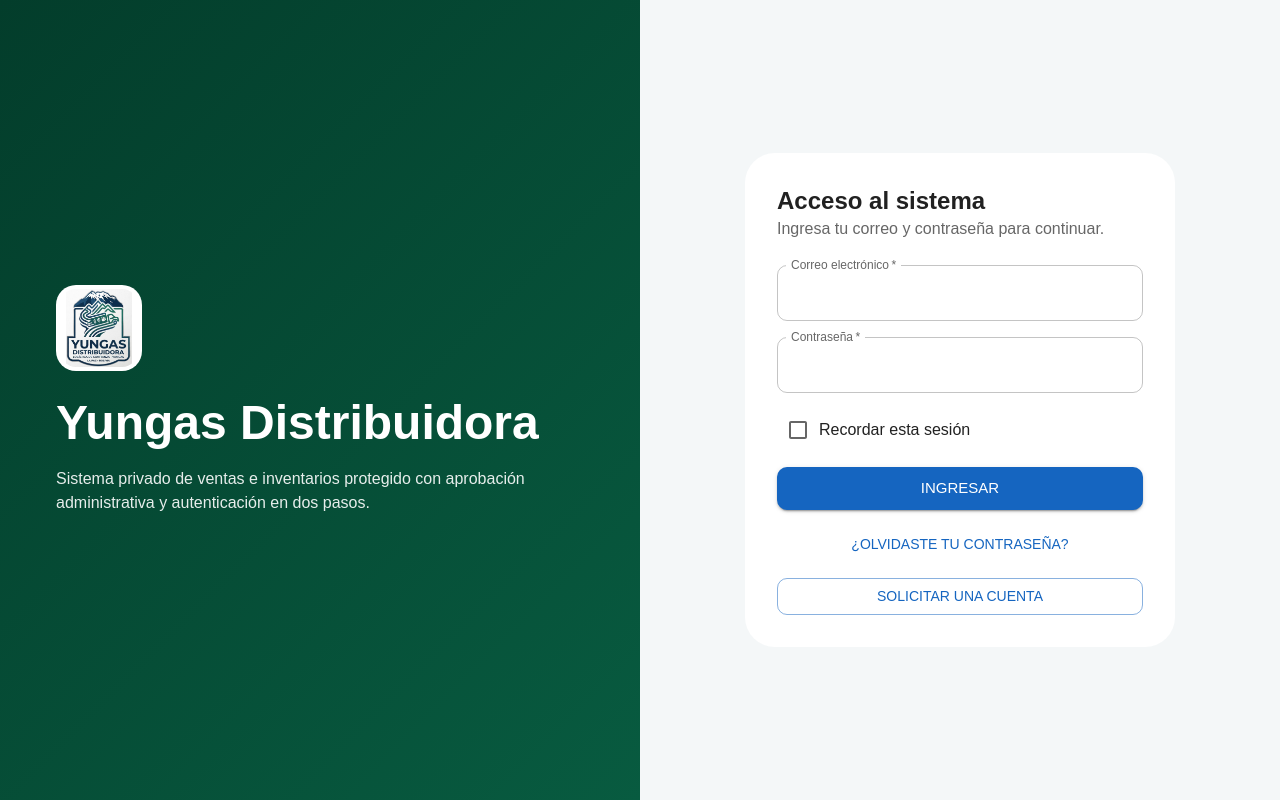
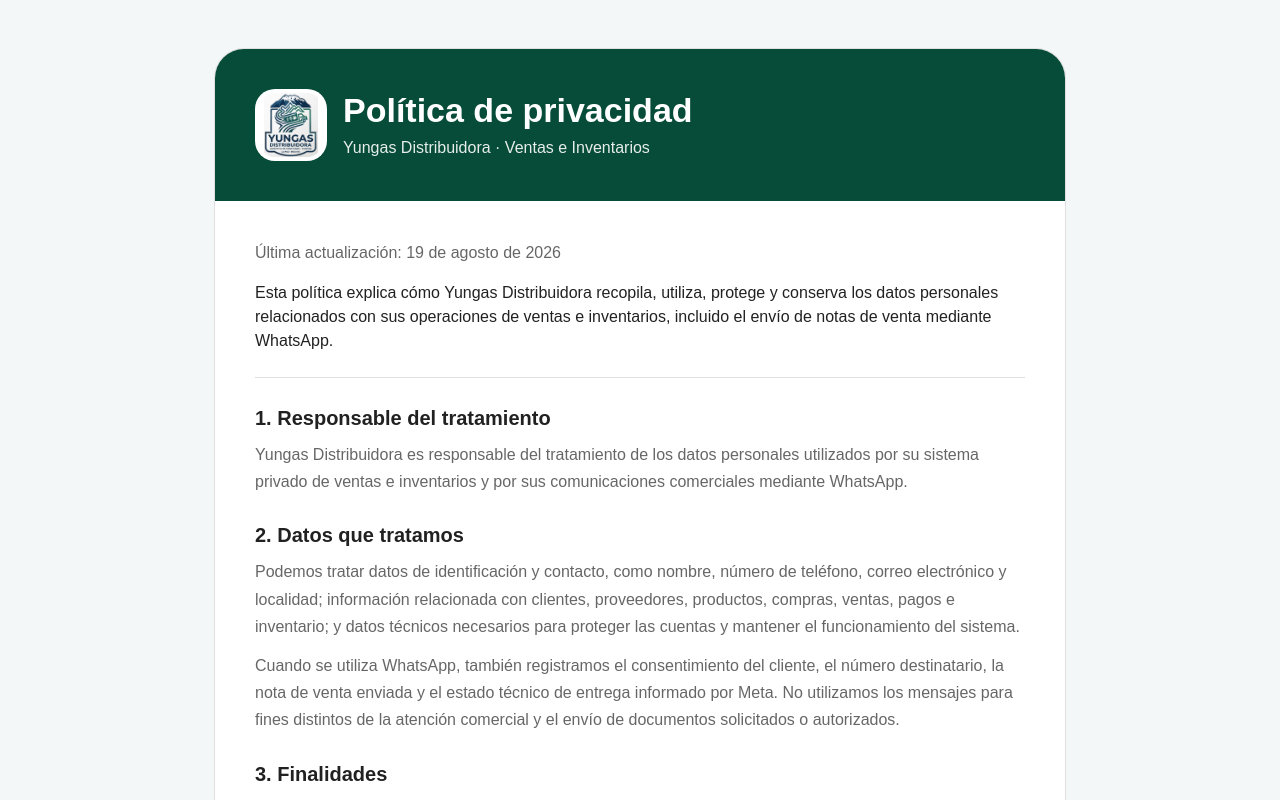
Before and after one commit to ivan4589/frontendProyectoFinal, a React (Vite) app: page /politica-de-privacidad in a window 1280 px wide. Before the commit this address led to /login. Shown: the top 800 px of the page. Built offline with nearby package versions, Linux system fonts and the light colour scheme; no server answers; some icons are missing.

Commit message:
Agregar política pública de privacidad para WhatsApp (#25)

```diff
--- a/src/features/auth/SecureLoginPage.tsx
+++ b/src/features/auth/SecureLoginPage.tsx
@@ -72,6 +72,9 @@
             <Button type="submit" variant="contained" size="large" disabled={loading}>{loading ? 'Verificando...' : 'Ingresar'}</Button>
             <Button component={Link} to="/recuperar-contrasena">¿Olvidaste tu contraseña?</Button>
             <Button component={Link} to="/registro" variant="outlined">Solicitar una cuenta</Button>
+            <Button component={Link} to="/politica-de-privacidad" color="inherit" size="small">
+              Política de privacidad
+            </Button>
           </Stack>
         </Paper>
       </Box>
--- /dev/null
+++ b/src/features/legal/PrivacyPolicyPage.tsx
@@ -0,0 +1,138 @@
+import { Box, Button, Container, Divider, Paper, Stack, Typography } from '@mui/material';
+import ArrowBackIcon from '@mui/icons-material/ArrowBack';
+import WhatsAppIcon from '@mui/icons-material/WhatsApp';
+import { Link } from 'react-router';
+
+const sections = [
+  {
+    title: '1. Responsable del tratamiento',
+    paragraphs: [
+      'Yungas Distribuidora es responsable del tratamiento de los datos personales utilizados por su sistema privado de ventas e inventarios y por sus comunicaciones comerciales mediante WhatsApp.',
+    ],
+  },
+  {
+    title: '2. Datos que tratamos',
+    paragraphs: [
+      'Podemos tratar datos de identificación y contacto, como nombre, número de teléfono, correo electrónico y localidad; información relacionada con clientes, proveedores, productos, compras, ventas, pagos e inventario; y datos técnicos necesarios para proteger las cuentas y mantener el funcionamiento del sistema.',
+      'Cuando se utiliza WhatsApp, también registramos el consentimiento del cliente, el número destinatario, la nota de venta enviada y el estado técnico de entrega informado por Meta. No utilizamos los mensajes para fines distintos de la atención comercial y el envío de documentos solicitados o autorizados.',
+    ],
+  },
+  {
+    title: '3. Finalidades',
+    paragraphs: [
+      'Usamos estos datos para administrar ventas e inventarios, emitir y enviar notas de venta en PDF, gestionar cobros, atender consultas, controlar accesos, prevenir fraudes, mantener registros de auditoría y cumplir obligaciones comerciales, contables y legales aplicables.',
+    ],
+  },
+  {
+    title: '4. Base y consentimiento para WhatsApp',
+    paragraphs: [
+      'Enviamos documentos por WhatsApp únicamente cuando existe una relación comercial y el cliente ha proporcionado su número y autorizado este canal. El cliente puede retirar su autorización en cualquier momento comunicándose con Yungas Distribuidora.',
+    ],
+  },
+  {
+    title: '5. Proveedores tecnológicos',
+    paragraphs: [
+      'Para operar el servicio podemos utilizar proveedores de infraestructura, base de datos, almacenamiento, correo y mensajería, incluidos Supabase, Render, Vercel, Resend y Meta Platforms/WhatsApp. Estos proveedores reciben únicamente los datos necesarios para prestar sus servicios y aplican sus propias condiciones y medidas de seguridad.',
+      'No vendemos ni alquilamos datos personales y no los compartimos con terceros para publicidad ajena a Yungas Distribuidora.',
+    ],
+  },
+  {
+    title: '6. Conservación y seguridad',
+    paragraphs: [
+      'Conservamos la información durante el tiempo necesario para atender la relación comercial, proteger la integridad de los registros y cumplir obligaciones legales. Aplicamos controles de acceso por roles, autenticación, registros de auditoría, copias de seguridad y comunicaciones cifradas para reducir el riesgo de acceso no autorizado, pérdida o alteración.',
+    ],
+  },
+  {
+    title: '7. Derechos del titular',
+    paragraphs: [
+      'Puedes solicitar información sobre tus datos, su corrección, actualización o eliminación cuando corresponda, así como retirar el consentimiento para recibir documentos por WhatsApp. Algunas solicitudes pueden estar limitadas por obligaciones legales de conservación de documentos comerciales y contables.',
+    ],
+  },
+  {
+    title: '8. Cambios a esta política',
+    paragraphs: [
+      'Podemos actualizar esta política cuando cambien el servicio, los proveedores tecnológicos o las obligaciones aplicables. La versión vigente siempre estará disponible en esta dirección e indicará su fecha de actualización.',
+    ],
+  },
+];
+
+export function PrivacyPolicyPage() {
+  return (
+    <Box sx={{ minHeight: '100vh', bgcolor: '#f4f7f8', py: { xs: 3, md: 6 } }}>
+      <Container maxWidth="md">
+        <Paper elevation={0} sx={{ overflow: 'hidden', borderRadius: 3, border: '1px solid', borderColor: 'divider' }}>
+          <Box sx={{ bgcolor: '#064c38', color: 'common.white', p: { xs: 3, md: 5 } }}>
+            <Stack direction={{ xs: 'column', sm: 'row' }} spacing={2} alignItems={{ sm: 'center' }}>
+              <Box
+                component="img"
+                src="/brand/logo-yungas.jpeg"
+                alt="Yungas Distribuidora"
+                sx={{ width: 72, height: 72, objectFit: 'contain', bgcolor: 'common.white', borderRadius: 2, p: 0.5 }}
+              />
+              <Box>
+                <Typography variant="h4" component="h1" fontWeight={900}>
+                  Política de privacidad
+                </Typography>
+                <Typography sx={{ mt: 0.5, opacity: 0.9 }}>
+                  Yungas Distribuidora · Ventas e Inventarios
+                </Typography>
+              </Box>
+            </Stack>
+          </Box>
+
+          <Stack spacing={3} sx={{ p: { xs: 3, md: 5 } }}>
+            <Box>
+              <Typography color="text.secondary">
+                Última actualización: 19 de agosto de 2026
+              </Typography>
+              <Typography sx={{ mt: 2 }}>
+                Esta política explica cómo Yungas Distribuidora recopila, utiliza, protege y conserva los datos personales relacionados con sus operaciones de ventas e inventarios, incluido el envío de notas de venta mediante WhatsApp.
+              </Typography>
+            </Box>
+
+            <Divider />
+
+            {sections.map((section) => (
+              <Box component="section" key={section.title}>
+                <Typography variant="h6" component="h2" gutterBottom>
+                  {section.title}
+                </Typography>
+                <Stack spacing={1.5}>
+                  {section.paragraphs.map((paragraph) => (
+                    <Typography key={paragraph} color="text.secondary" sx={{ lineHeight: 1.7 }}>
+                      {paragraph}
+                    </Typography>
+                  ))}
+                </Stack>
+              </Box>
+            ))}
+
+            <Box component="section" sx={{ bgcolor: '#edf7f2', borderRadius: 2, p: 3 }}>
+              <Typography variant="h6" component="h2" gutterBottom>
+                9. Contacto
+              </Typography>
+              <Typography color="text.secondary" sx={{ mb: 2 }}>
+                Para consultas o solicitudes relacionadas con privacidad, comunícate con Yungas Distribuidora por WhatsApp al +591 77193574.
+              </Typography>
+              <Button
+                component="a"
+                href="https://wa.me/59177193574"
+                target="_blank"
+                rel="noopener noreferrer"
+                variant="contained"
+                color="success"
+                startIcon={<WhatsAppIcon />}
+              >
+                Contactar por WhatsApp
+              </Button>
+            </Box>
+
+            <Button component={Link} to="/login" startIcon={<ArrowBackIcon />} sx={{ alignSelf: 'flex-start' }}>
+              Volver al inicio de sesión
+            </Button>
+          </Stack>
+        </Paper>
+      </Container>
+    </Box>
+  );
+}
--- a/src/routes/AppRouter.tsx
+++ b/src/routes/AppRouter.tsx
@@ -23,6 +23,7 @@
 import { CollectionsPage } from '../features/collections/CollectionsPage';
 import { DashboardPage } from '../features/dashboard/DashboardPage';
 import { InventoryPage } from '../features/inventory/InventoryPage';
+import { PrivacyPolicyPage } from '../features/legal/PrivacyPolicyPage';
 import { NotFoundPage } from '../features/not-found/NotFoundPage';
 import { AccessDeniedPage } from '../features/not-found/AccessDeniedPage';
 import { ProductsPage } from '../features/products/ProductsPage';
@@ -90,6 +91,7 @@
       <Route path="/recuperar-contrasena" element={<PublicOnly><ForgotPasswordPage /></PublicOnly>} />
       <Route path="/restablecer-contrasena" element={<PublicOnly><ResetPasswordPage /></PublicOnly>} />
       <Route path="/segundo-factor" element={<PublicOnly><TwoFactorPage /></PublicOnly>} />
+      <Route path="/politica-de-privacidad" element={<PrivacyPolicyPage />} />
 
       <Route path="/" element={<RequireAuth><MainLayout /></RequireAuth>}>
         <Route index element={<HomeRedirect />} />
```
